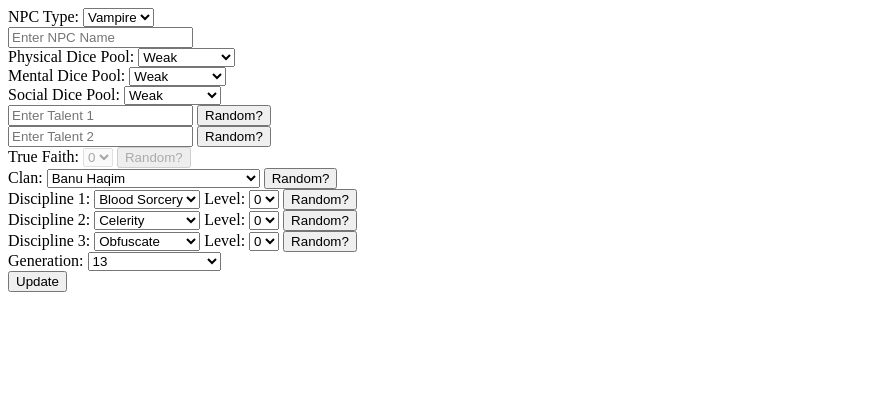
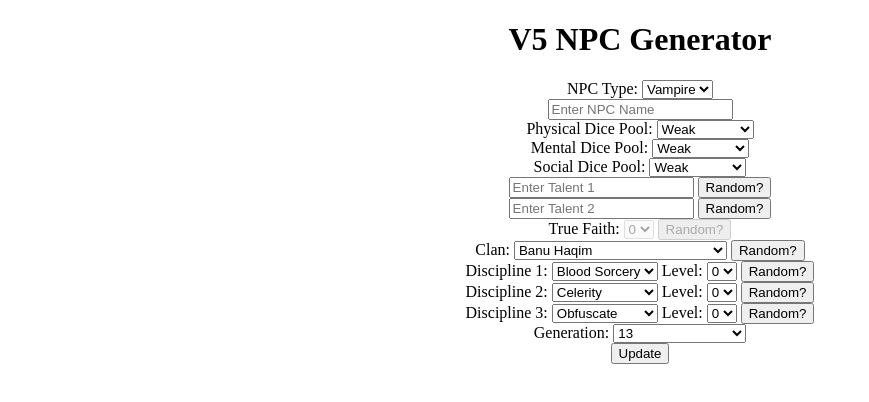
Before and after one commit to RNairn01/V5-NPC-Generator, a plain HTML site: page index.html in a window 1280 px wide. Shown: the whole page, without its empty margins (0-869 px from the left). Drawn offline with Linux system fonts and the light colour scheme.

Commit message:
Minor styling and log removal

```diff
--- a/index.html
+++ b/index.html
@@ -8,6 +8,9 @@
   <title>V5 NPC Generator</title>
 </head>
 <body>
+  <header>
+    <h1>V5 NPC Generator</h1>
+  </header>
 
  <div id="generator">
     <form id='npc-input'>
@@ -220,7 +223,7 @@
       </div>
       <button id='update-button' type="button">Update</button>
      </form>
-    </div>
+  </div>
 
 
 
--- a/main.js
+++ b/main.js
@@ -121,15 +121,12 @@ function getPools() {
 
 function setDisciplines() {
   npcDisciplines = getDisciplines(npcClan);
-  console.log(getDisciplines(npcClan))
-  console.log(npcDisciplines)
   function defaultDisciplines() {
     document.getElementById('npc-discipline-1').value = getDisciplines(npcClan)[0].name;
     document.getElementById('npc-discipline-2').value = getDisciplines(npcClan)[1].name;
     document.getElementById('npc-discipline-3').value = getDisciplines(npcClan)[2].name;
     };
     clanButton.addEventListener('click', defaultDisciplines); //TODO: change this so it sets the disciplines after input is selected rather than on click
-    console.log(getDisciplines(npcClan)[0].name)
     randomClanButton.addEventListener('click', defaultDisciplines);
     npcDisciplines[0].name = document.getElementById('npc-discipline-1').value;
     npcDisciplines[0].level = parseInt(document.getElementById('npc-discipline-1-level').value);
@@ -137,8 +134,6 @@ function setDisciplines() {
     npcDisciplines[1].level = parseInt(document.getElementById('npc-discipline-2-level').value);
     npcDisciplines[2].name = document.getElementById('npc-discipline-3').value;
     npcDisciplines[2].level = parseInt(document.getElementById('npc-discipline-3-level').value);
-    console.log(npcClan)
-    console.log(npcDisciplines)
 };
 
 function generateChar(npcName, physicalPool, mentalPool, socialPool, npcTalents, npcDisciplines, npcGeneration, npcClan, npcTrueFaith) {
--- a/style.css
+++ b/style.css
@@ -0,0 +1,3 @@
+body{
+    text-align: center;
+}
```
